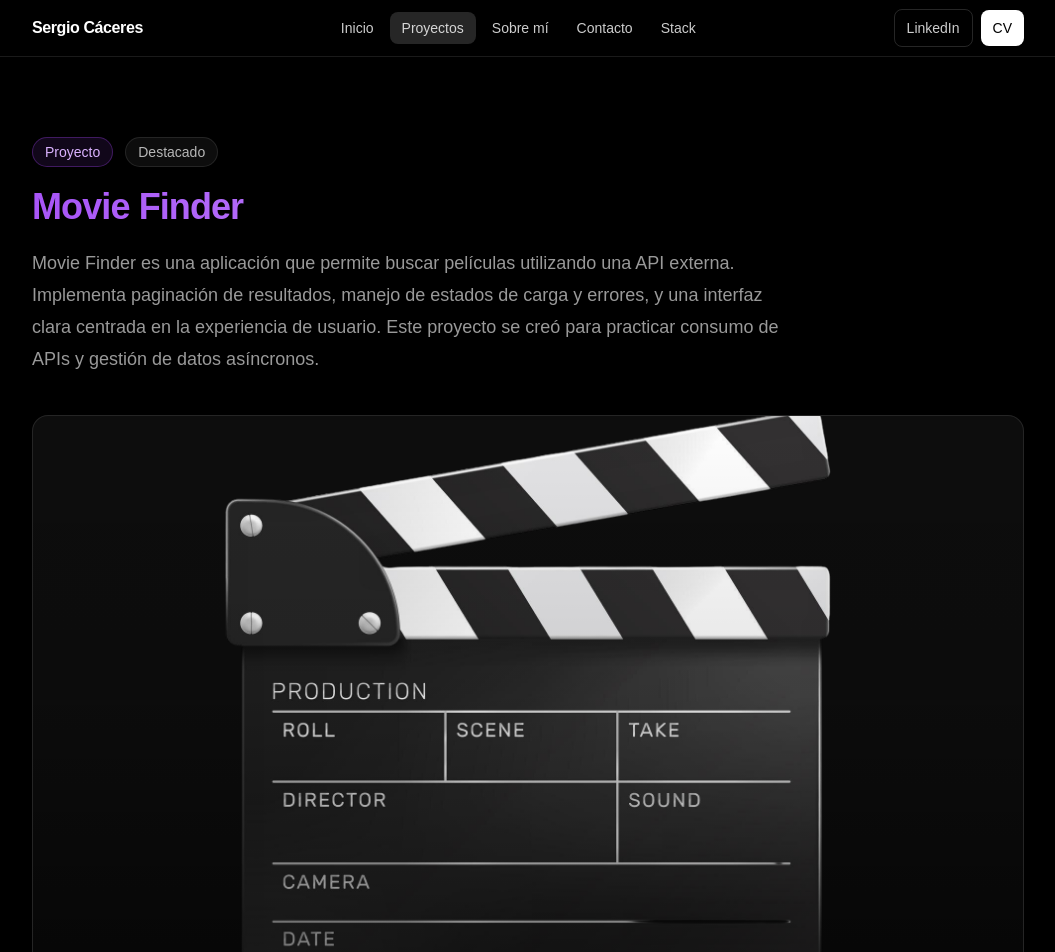
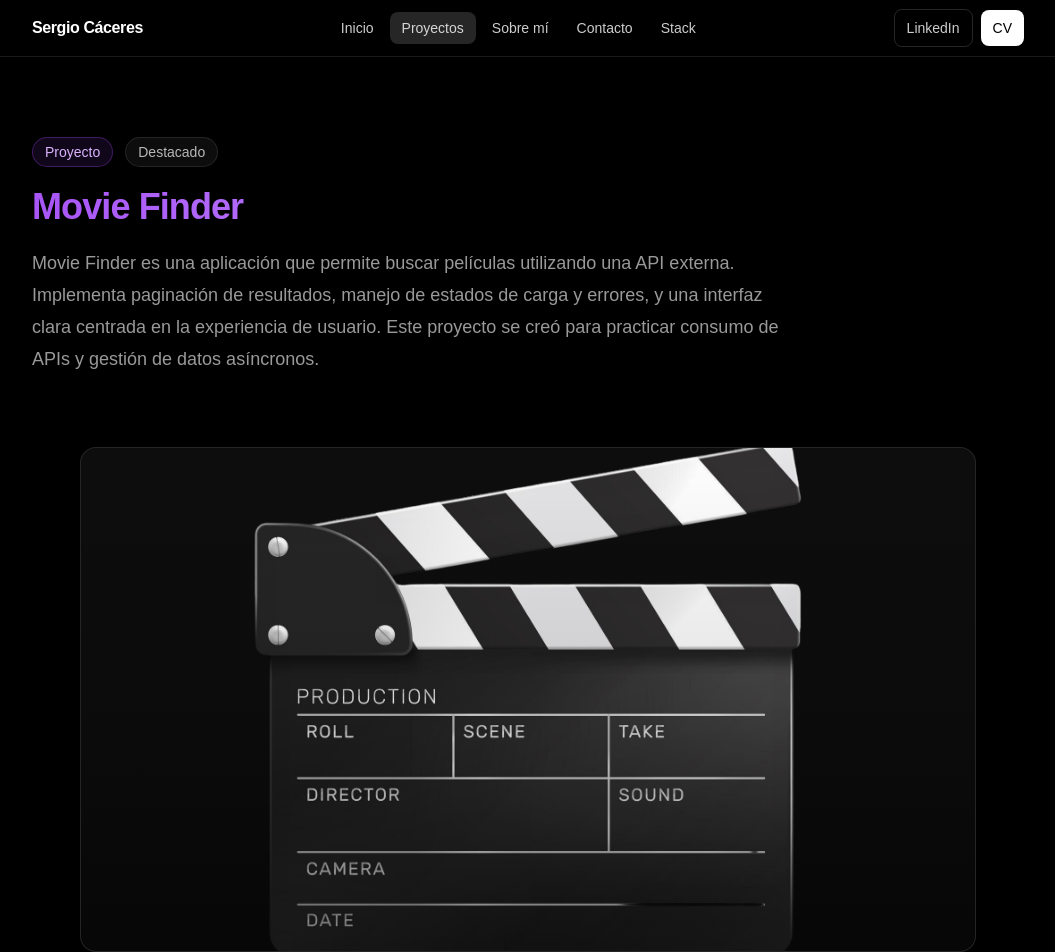
Before and after one commit to Eracres/sergio_caceres_porfolio, a Next.js app: page /projects/movie-finder in a window 1280 px wide. Shown: the top 952 px of the page, without its empty margins (112-1167 px from the left). Built offline with nearby package versions, Linux system fonts and the light colour scheme; no server answers.

Commit message:
Imagen proyectos corregidas

```diff
--- a/src/app/projects/[slug]/page.tsx
+++ b/src/app/projects/[slug]/page.tsx
@@ -74,18 +74,22 @@ export default async function ProjectDetailPage({ params }: Props) {
         </p>
       </section>
 
-      <section className="relative overflow-hidden rounded-2xl border border-white/10 bg-white/5">
-        <div className="relative aspect-[16/9] w-full overflow-hidden">
+      <section className="mt-8 flex justify-center">
+        <div className="w-full max-w-4xl overflow-hidden rounded-2xl border border-white/10 bg-white/5">
+
+          <div className="relative aspect-[16/9] overflow-hidden">
             <Image
               src={project.image}
               alt={`Imagen del proyecto ${project.title}`}
               fill
               className="object-cover"
-            sizes="(max-width: 768px) 100vw, 1200px"
+              sizes="(max-width: 768px) 100vw, 800px"
               priority
             />
 
             <div className="absolute inset-0 bg-gradient-to-t from-black/50 via-black/10 to-transparent" />
+          </div>
+
         </div>
       </section>
 
```
Lines whose indentation alone changed are shown as unchanged.
